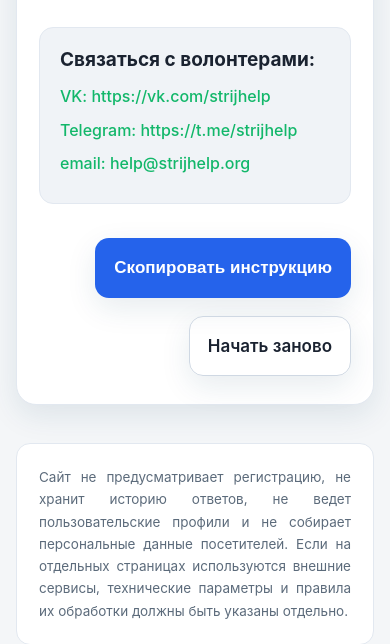
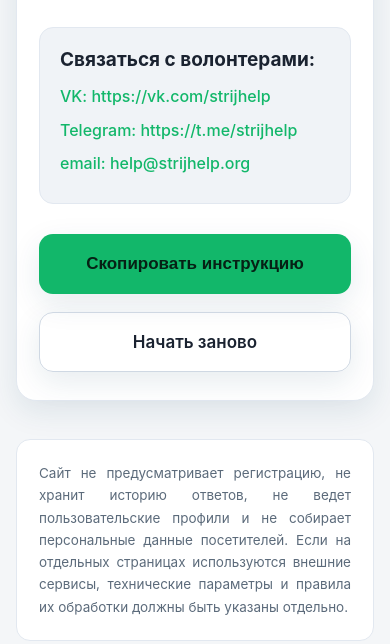
Before and after one commit to Jandoer0/quiz-helper, a FastAPI app: page /article/bleeding in a window 390 px wide. Shown: the part 1005-1649 px from the top of the page. Run offline with FastAPI, Linux system fonts and the light colour scheme.

Commit message:
Стиль кнопок: копирование как у опроса, убрано сужение в мобильной версии

```diff
--- a/app/static/style.css
+++ b/app/static/style.css
@@ -369,22 +369,15 @@ a.btn-secondary:hover {
     color: var(--brand);
 }
 
-/* Кнопка копирования */
+/* Кнопка копирования — оформлена как основная (зелёная) кнопка опроса */
 a.btn-copy, button.btn-copy {
-    display: block;
-    width: 100%;
-    padding: 18px 20px;
-    margin-top: 4px;
-    text-align: center;
-    text-decoration: none;
-    background: var(--accent);
-    color: #ffffff;
-    border-radius: var(--radius-sm);
-    font-size: 18px;
-    font-weight: 600;
+    background: var(--brand);
+    color: #062115;
+    border: 1.5px solid transparent;
 }
 a.btn-copy:active, button.btn-copy:active {
-    filter: brightness(0.92);
+    background: var(--brand-dark);
+    filter: brightness(0.96);
 }
 
 /* ============================================================
@@ -398,17 +391,6 @@ a.btn-copy:active, button.btn-copy:active {
 }
 .btn-actions .btn {
     margin-bottom: 0;
-}
-@media (max-width: 420px) {
-    .btn-actions {
-        align-items: flex-end;
-        width: auto;
-    }
-    .btn-actions .btn {
-        display: inline-block;
-        width: auto;
-        margin-left: auto;
-    }
 }
 
 /* ============================================================
```
